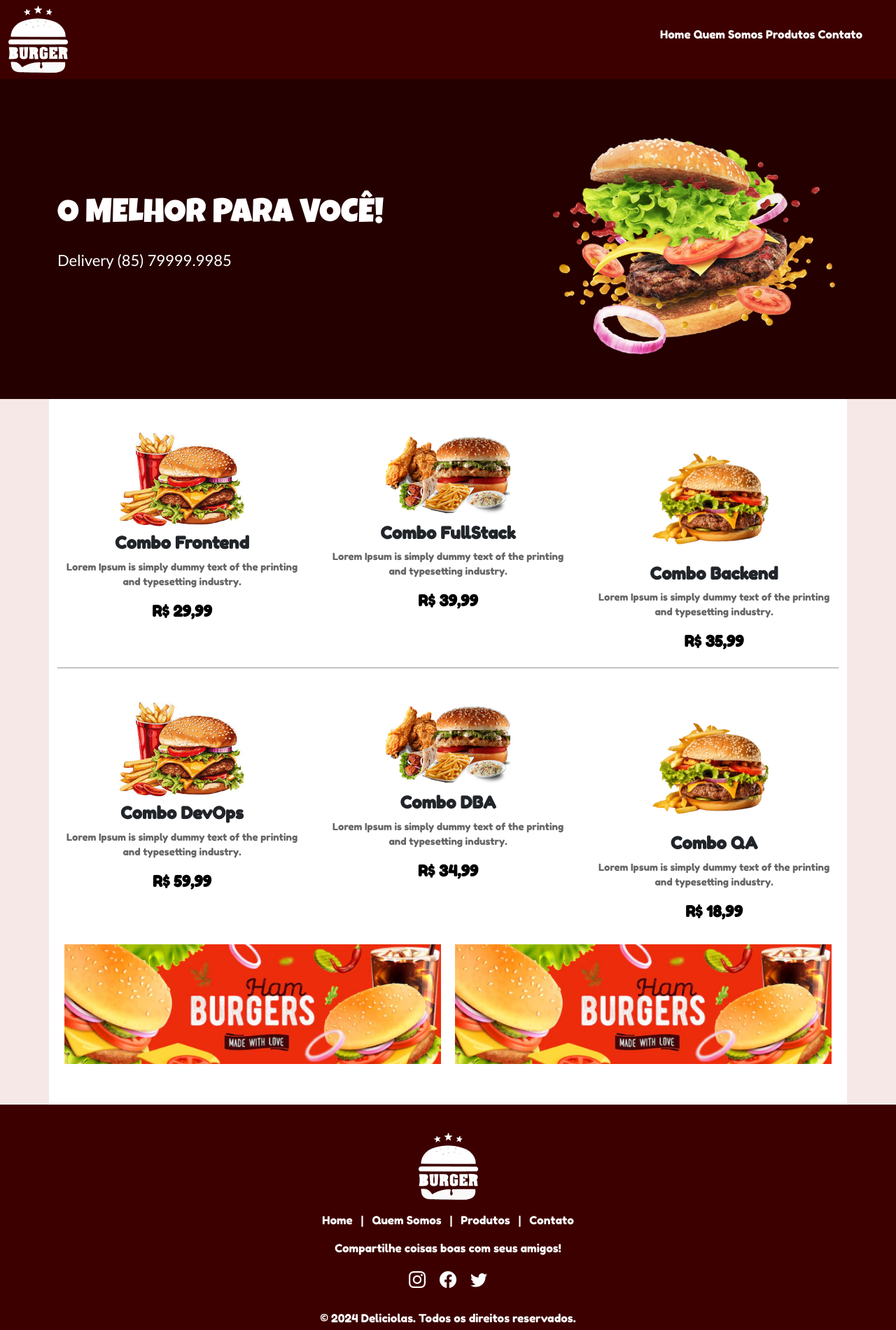
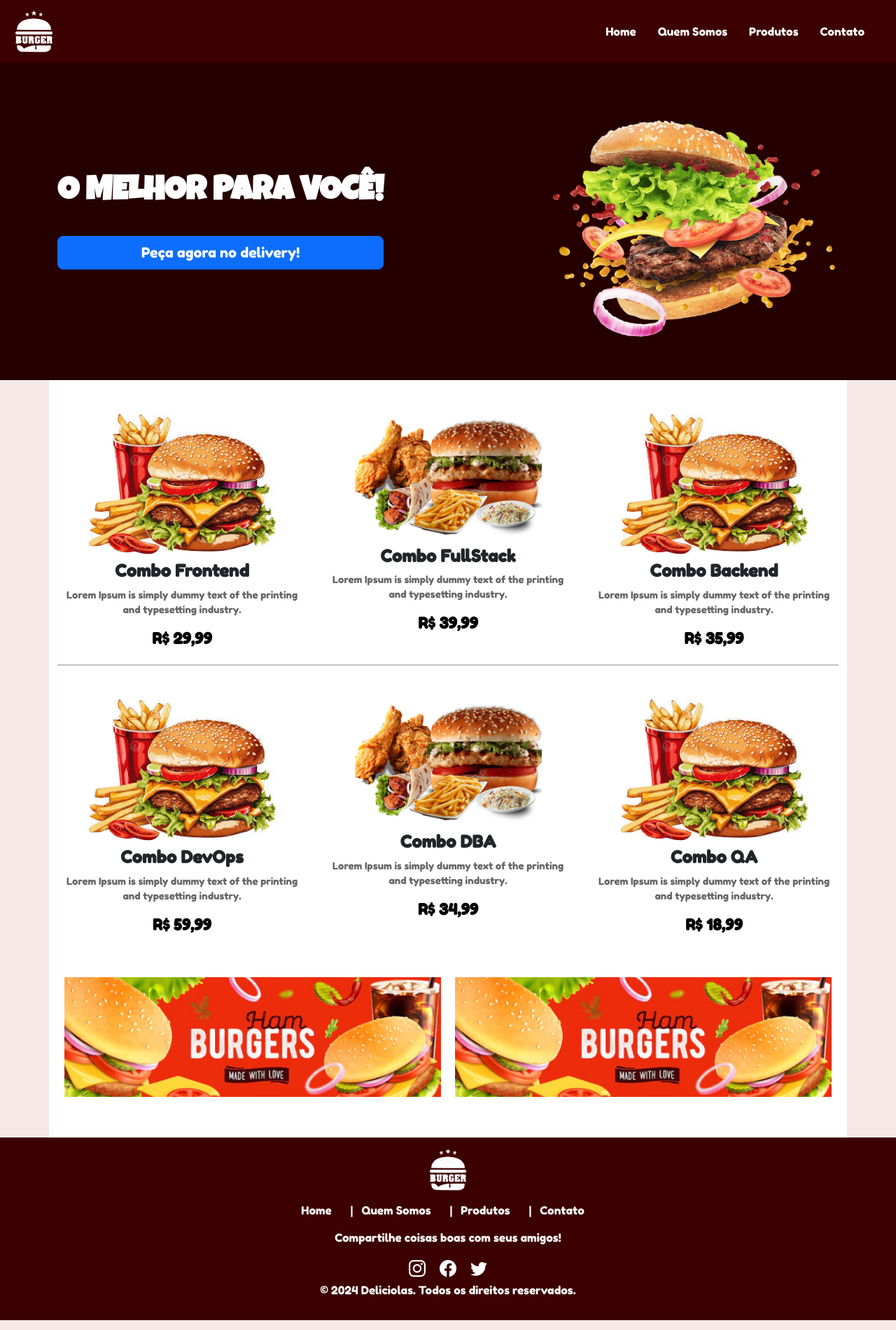
Before and after one commit to Marques-Filho/challenge004-turmafs21, a plain HTML site: page index.html in a window 1280 px wide. Shown: the whole page at 70% size. Drawn offline with nearby package versions, Linux system fonts and the light colour scheme.

Commit message:
third commit flexbox

```diff
--- a/assets/styles/style.css
+++ b/assets/styles/style.css
@@ -7,31 +7,44 @@
 
 body {
   font-family: 'Fredoka One', cursive;
-  background-color:  #f7e8e8;
+  background-color: #f7e8e8;
   align-items: center;
 }
 
+/* Seção Hero */
 .hero {
   background-color: #250000;
-  color: white;
+  color: white !important; /* Garantir que a cor branca seja aplicada */
   padding: 50px 0;
 }
 
 .logo {
-  background-color:  #3d0000;
+  background-color: #3d0000;
+  padding: 10px;
+}
 
+nav a {
+  color: white !important; /* Garantir que o branco seja aplicado nos links do nav */
+  font-size: 18px;
+  margin-right: 15px;
+  transition: color 0.3s;
+}
+
+nav a:hover {
+  color: #ffd700 !important; /* Dourado no hover */
 }
 
 .hero-title {
   font-family: 'Luckiest Guy', cursive;
   font-size: 48px;
-  color: white;
+  color: white !important; /* Garantir o branco */
 }
 
 .hero-subtitle {
   font-family: 'Gill Sans', 'Gill Sans MT', Calibri, 'Trebuchet MS', sans-serif;
   font-size: 22px;
   margin-top: 10px;
+  color: white !important; /* Garantir o branco no subtítulo */
 }
 
 .burger-img img {
@@ -83,8 +96,8 @@ img.img-fluid {
 }
 
 hr {
-  border: 1px solid #1b1717; /* Aumente o valor para espessura maior */
-  margin: 20px 0; /* Espaçamento superior e inferior */
+  border: 1px solid #1b1717;
+  margin: 20px 0;
 }
 
 .banner-container {
@@ -95,32 +108,39 @@ hr {
 }
 
 .banner-item {
-  flex: 1 1 48%; /* Definimos para ocupar 48% da largura, com espaçamento entre eles */
+  flex: 1 1 48%;
   margin: 10px;
 }
 
 .banner-item img {
-  width: 100%; /* Garantir que a imagem ocupe a largura completa */
-  height: auto; /* Manter a proporção da imagem */
+  width: 100%;
+  height: auto;
 }
 
+/* Rodapé */
 .footer {
-    background-color:  #3d0000;
-    color: white;
+  background-color: #3d0000;
+  color: white !important; /* Garantir a cor branca no rodapé */
+  padding: 20px 0;
 }
 
 .footer-link {
-    color: white;
+  color: white !important; /* Garantir a cor branca nos links do rodapé */
   text-decoration: none;
+  margin-right: 15px;
   transition: color 0.3s ease;
 }
 
 .footer-link:hover {
-    color: #ffd700;
+  color: #ffd700 !important; /* Dourado no hover */
   text-decoration: underline;
 }
 
-/* Estilo dos Ícones Sociais */
+p {
+  margin-bottom: 15px;
+}
+
+/* Ícones sociais */
 .social-icons {
   display: flex;
   justify-content: center;
@@ -129,10 +149,10 @@ hr {
 
 .social-link {
   font-size: 1.5rem;
-    color: white;
+  color: white !important; /* Garantir a cor branca nos ícones sociais */
   transition: color 0.3s ease;
 }
 
 .social-link:hover {
-    color: #ffd700;
+  color: #ffd700 !important; /* Dourado no hover dos ícones sociais */
 }
--- a/index.html
+++ b/index.html
@@ -8,8 +8,7 @@
   <!-- Bootstrap CSS -->
   <link href="https://cdn.jsdelivr.net/npm/bootstrap@5.3.0/dist/css/bootstrap.min.css" rel="stylesheet">
   <!-- Fonte Google -->
-  <link href="https://fonts.googleapis.com/css2?family=Luckiest+Guy&display=swap" rel="stylesheet">
-  <link href="https://fonts.googleapis.com/css2?family=Fredoka+One&display=swap" rel="stylesheet">
+  <link href="https://fonts.googleapis.com/css2?family=Luckiest+Guy&family=Fredoka+One&display=swap" rel="stylesheet">
   <link href="https://cdn.jsdelivr.net/npm/bootstrap-icons/font/bootstrap-icons.css" rel="stylesheet">
   <link rel="stylesheet" href="assets/styles/style.css">
 </head>
@@ -17,71 +16,95 @@
 <body>
   <!-- Seção Hero -->
   <header>
-    <div class="logo container-fluid d-flex align-items-center justify-content-between pe-5 py-2">
-    <img src="assets/images/logo.png" alt="Logo Burger" class="pe-5">
-      <p>
-        <a href="#home" class="footer-link text-decoration-none">Home</a>
-        <a href="#quem-somos" class="footer-link text-decoration-none">Quem Somos</a>
-        <a href="#produtos" class="footer-link text-decoration-none">Produtos</a>
-        <a href="#contato" class="footer-link text-decoration-none">Contato</a>
-      </p>
-    </div>
-    <div class="hero">
-      <div class="container d-flex align-items-center justify-content-between ">
-        <div class="d-flex flex-column">
-          <h1 class="hero-title">O MELHOR PARA VOCÊ!</h1>
-          <p class="hero-subtitle">Delivery (85) 79999.9985</p>
-        </div>
-        <div class="burger-img">
-          <img src="assets/images/burguer_1.png" alt="Imagem de um hambúrguer">
+    <nav class="logo navbar navbar-expand-lg navbar-dark">
+      <div class="container-fluid">
+        <a class="navbar-brand" href="#">
+          <img src="assets/images/logo.png" alt="Logo Burger" class="pe-5" height="60">
+        </a>
+        <button class="navbar-toggler" type="button" data-bs-toggle="collapse" data-bs-target="#navbarNav"
+          aria-controls="navbarNav" aria-expanded="false" aria-label="Toggle navigation">
+          <span class="navbar-toggler-icon"></span>
+        </button>
+        <div class="collapse navbar-collapse" id="navbarNav">
+          <ul class="navbar-nav ms-auto">
+            <li class="nav-item">
+              <a class="nav-link" href="#home">Home</a>
+            </li>
+            <li class="nav-item">
+              <a class="nav-link" href="#quem-somos">Quem Somos</a>
+            </li>
+            <li class="nav-item">
+              <a class="nav-link" href="#produtos">Produtos</a>
+            </li>
+            <li class="nav-item">
+              <a class="nav-link" href="#contato">Contato</a>
+            </li>
+          </ul>
         </div>
       </div>
+    </nav>
+
+  <section class="hero pt-5 pb-5 text-center">
+    <div class="container d-flex align-items-center justify-content-between">
+      <div class="d-flex flex-column">
+        <h1 class="display-4 hero-title fw-bold">O MELHOR PARA VOCÊ!</h1>
+        <a href="#produtos" class="btn btn-primary btn-lg mt-4">Peça agora no delivery!</a>
+      </div>
+      <div class="burger-img">
+        <img src="assets/images/burguer_1.png" alt="Imagem de um hambúrguer" class="img-fluid">
+      </div>
     </div>
+  </section>
   </header>
+
   <!-- Seção Combos -->
   <main class="combos container py-5">
     <section class="row text-center">
       <div class="col-md-4">
-        <img src="assets/images/combo1.png" alt="Combo Frontend" class="img-fluid w-50">
+        <img src="assets/images/combo1.png" alt="Combo Frontend" class="img-fluid w-75">
         <h3>Combo Frontend</h3>
         <p>Lorem Ipsum is simply dummy text of the printing and typesetting industry.</p>
         <span class="price">R$ 29,99</span>
       </div>
       <div class="col-md-4">
-        <img src="assets/images/combo2.png" alt="Combo FullStack" class="img-fluid w-50">
+        <img src="assets/images/combo2.png" alt="Combo FullStack" class="img-fluid w-75">
         <h3>Combo FullStack</h3>
         <p>Lorem Ipsum is simply dummy text of the printing and typesetting industry.</p>
         <span class="price">R$ 39,99</span>
       </div>
       <div class="col-md-4">
-        <img src="assets/images/combo3.png" alt="Combo Backend" class="img-fluid w-50">
+        <img src="assets/images/combo1.png" alt="Combo Backend" class="img-fluid w-75">
         <h3>Combo Backend</h3>
         <p>Lorem Ipsum is simply dummy text of the printing and typesetting industry.</p>
         <span class="price">R$ 35,99</span>
       </div>
     </section>
+
     <hr>
+
     <section class="row text-center mt-5">
       <div class="col-md-4">
-        <img src="assets/images/combo1.png" alt="Combo DevOps" class="img-fluid w-50">
+        <img src="assets/images/combo1.png" alt="Combo DevOps" class="img-fluid w-75">
         <h3>Combo DevOps</h3>
         <p>Lorem Ipsum is simply dummy text of the printing and typesetting industry.</p>
         <span class="price">R$ 59,99</span>
       </div>
       <div class="col-md-4">
-        <img src="assets/images/combo2.png" alt="Combo DBA" class="img-fluid w-50">
+        <img src="assets/images/combo2.png" alt="Combo DBA" class="img-fluid w-75">
         <h3>Combo DBA</h3>
         <p>Lorem Ipsum is simply dummy text of the printing and typesetting industry.</p>
         <span class="price">R$ 34,99</span>
       </div>
       <div class="col-md-4">
-        <img src="assets/images/combo3.png" alt="Combo QA" class="img-fluid w-50">
+        <img src="assets/images/combo1.png" alt="Combo QA" class="img-fluid w-75">
         <h3>Combo QA</h3>
         <p>Lorem Ipsum is simply dummy text of the printing and typesetting industry.</p>
         <span class="price">R$ 18,99</span>
       </div>
     </section>
-    <section class="banner-container">
+
+    <!-- Seção de Banners -->
+    <section class="banner-container text-center mt-5">
       <div class="banner-item">
         <img src="assets/images/banner.png" alt="Banner 1" class="img-fluid">
       </div>
@@ -92,37 +115,32 @@
   </main>
 
   <!-- Rodapé -->
-  <footer class="footer py-3">
-    <br>
+  <footer class="footer py-3 text-white">
     <div class="text-center pb-3">
-      <img src="assets/images/logo.png" alt="Logo">
+      <img src="assets/images/logo.png" alt="Logo" height="60">
     </div>
     <div class="container text-center">
       <p>
-        <a href="#home" class="footer-link text-decoration-none pe-2">Home</a> |
-        <a href="#quem-somos" class="footer-link text-decoration-none pe-2 ps-2">Quem Somos</a> |
-        <a href="#produtos" class="footer-link text-decoration-none pe-2 ps-2">Produtos</a> |
-        <a href="#contato" class="footer-link text-decoration-none ps-2">Contato</a>
+        <a href="#home" class="footer-link text-decoration-none pe-2 text-white">Home</a> |
+        <a href="#quem-somos" class="footer-link text-decoration-none pe-2 ps-2 text-white">Quem Somos</a> |
+        <a href="#produtos" class="footer-link text-decoration-none pe-2 ps-2 text-white">Produtos</a> |
+        <a href="#contato" class="footer-link text-decoration-none ps-2 text-white">Contato</a>
       </p>
       <p>Compartilhe coisas boas com seus amigos!</p>
       <div class="social-icons">
-        <a href="https://www.instagram.com" target="_blank" class="social-link">
+        <a href="https://www.instagram.com" target="_blank" class="social-link text-white">
           <i class="bi bi-instagram"></i>
         </a>
-        <a href="https://www.facebook.com" target="_blank" class="social-link">
+        <a href="https://www.facebook.com" target="_blank" class="social-link text-white">
           <i class="bi bi-facebook"></i>
         </a>
-        <a href="https://www.twitter.com" target="_blank" class="social-link">
+        <a href="https://www.twitter.com" target="_blank" class="social-link text-white">
           <i class="bi bi-twitter"></i>
         </a>
       </div>
-      <br>
       <p>&copy; 2024 Deliciolas. Todos os direitos reservados.</p>
     </div>
   </footer>
-
-
-
 
   <!-- Bootstrap JS -->
   <script src="https://cdn.jsdelivr.net/npm/bootstrap@5.3.0/dist/js/bootstrap.bundle.min.js"></script>
```
Lines whose indentation alone changed are shown as unchanged.
